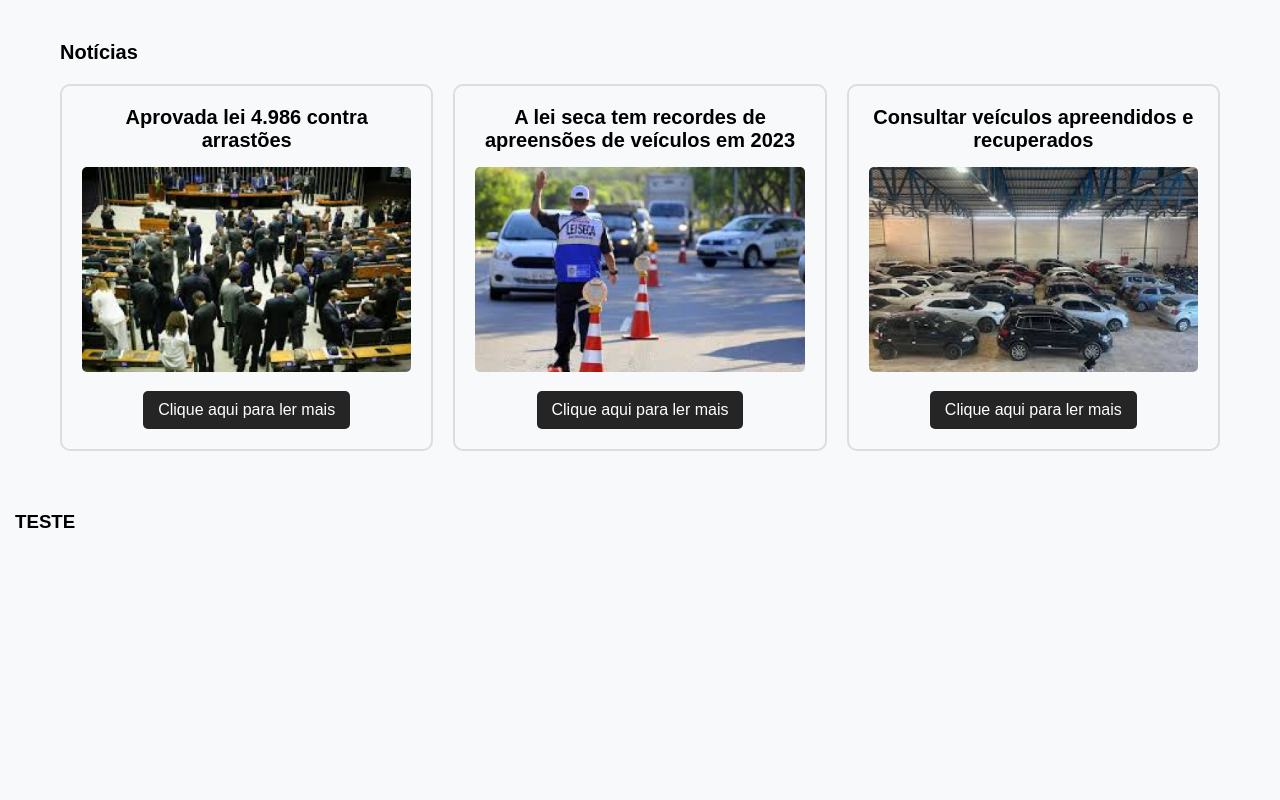
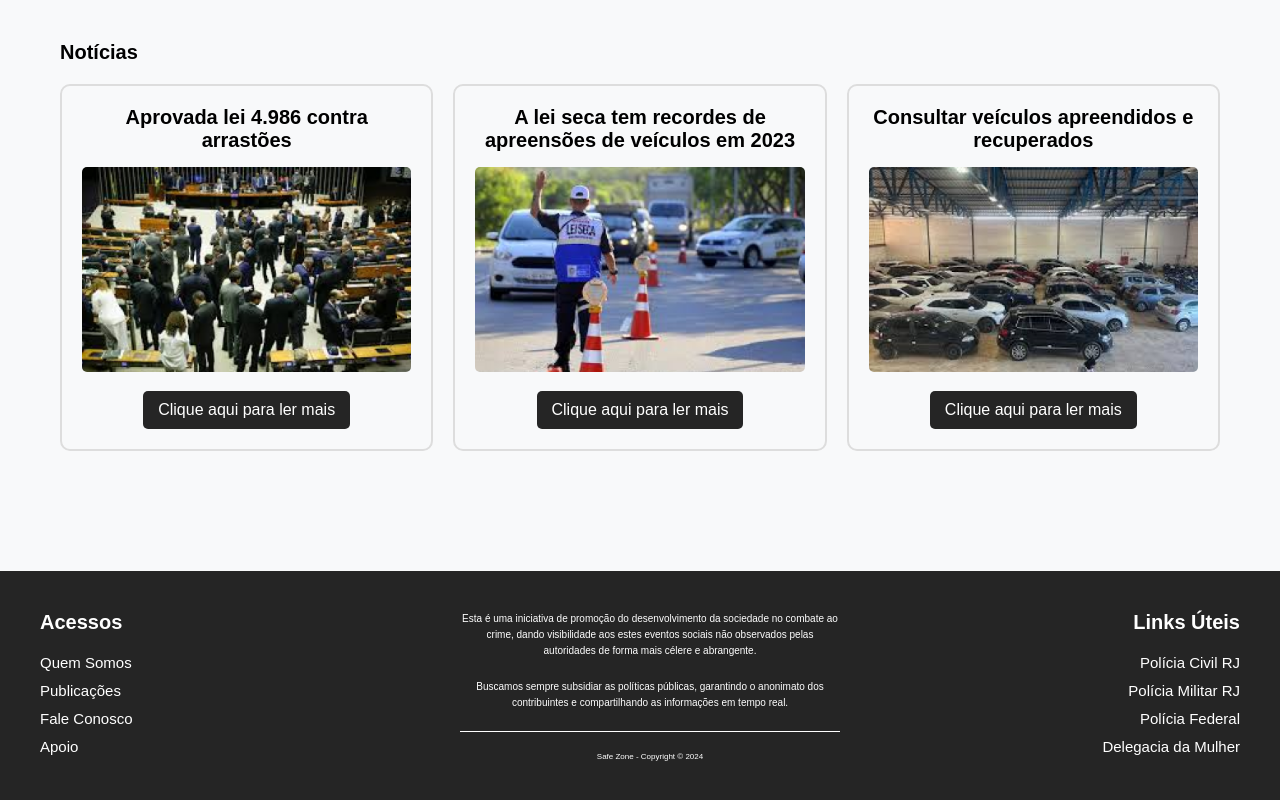
Before and after one commit to WantuilMicael/safezone, a React (Create React App) app: page / in a window 1280 px wide. Shown: the part 1208-2008 px from the top of the page. Before the commit the page ends 1741 px from the top, so only its background shows below. Built offline with nearby package versions, Linux system fonts and the light colour scheme.

Commit message:
construção do rodape

```diff
--- /dev/null
+++ b/src/components/Rodape/footer.css
@@ -0,0 +1,63 @@
+.footer {
+    display: flex;
+    justify-content: space-between; /* Distribui as seções igualmente */
+    padding: 40px 20px; /* Espaçamento interno do rodapé */
+    background-color: #252525; /* Cor de fundo do rodapé */
+    color: white; /* Cor do texto */
+    position: relative; /* Para ajustar a posição das seções */
+    margin-top: 60px;
+  }
+
+  .footer-section {
+    flex: 1; /* Faz as seções ocuparem o mesmo espaço */
+    margin: 0 20px; /* Espaçamento entre as seções */
+  }
+
+  .right-section {
+    margin-left: auto; /* Move a seção "Links Úteis" totalmente para a direita */
+    text-align: right; /* Alinha o conteúdo à direita */
+  }
+
+  .footer-title {
+    font-size: 20px; /* Tamanho do título */
+    margin-bottom: 20px; /* Espaçamento abaixo do título */
+    color: #fff; /* Cor do título */
+  }
+
+  .footer-links {
+    list-style: none; /* Remove marcadores de lista */
+    padding: 0; /* Remove o padding padrão */
+  }
+
+  .footer-links li {
+    margin-bottom: 10px; /* Espaçamento entre os itens */
+  }
+
+  .footer-links a {
+    font-size: 15px;
+    color: white; /* Cor dos links */
+    text-decoration: none; /* Remove o sublinhado */
+  }
+
+  .footer-links a:hover {
+    color: #103964; /* Cor ao passar o mouse */
+  }
+
+  .footer-text {
+    font-size: 10px; /* Tamanho do texto */
+    margin-bottom: 20px; /* Espaçamento abaixo do texto */
+    line-height: 1.6; /* Altura da linha para legibilidade */
+    text-align: center;
+  }
+
+  .footer-divider {
+    border: none; /* Remove a borda padrão */
+    border-top: 1px solid #fff; /* Adiciona uma linha de divisão */
+    margin: 20px 0; /* Espaçamento acima e abaixo da linha */
+  }
+
+  .footer-copyright {
+    font-size: 8px; /* Tamanho do texto de copyright */
+    text-align: center; /* Centraliza o texto */
+    margin-top: 10px; /* Espaçamento acima do texto */
+  }
--- a/src/components/Rodape/index.js
+++ b/src/components/Rodape/index.js
@@ -1,9 +1,84 @@
-import './rodape.css';
+import './footer.css';
 
-export default function Rodape() {
+const Footer = () => {
   return (
-    <div>
-      <h3>TESTE</h3>
-    </div>
+    <footer className='footer'>
+      <div className='footer-section left-section'>
+        <h3 className='footer-title'>Acessos</h3>
+        <ul className='footer-links'>
+          <li>
+            <a href='/quem-somos'>Quem Somos</a>
+          </li>
+          <li>
+            <a href='/publicacoes'>Publicações</a>
+          </li>
+          <li>
+            <a href='/fale-conosco'>Fale Conosco</a>
+          </li>
+          <li>
+            <a href='/apoio'>Apoio</a>
+          </li>
+        </ul>
+      </div>
+
+      <div className='footer-section center-section'>
+        <p className='footer-text'>
+          Esta é uma iniciativa de promoção do desenvolvimento da sociedade no
+          combate ao crime, dando visibilidade aos estes eventos sociais não
+          observados pelas autoridades de forma mais célere e abrangente.
+        </p>
+        <p className='footer-text'>
+          Buscamos sempre subsidiar as políticas públicas, garantindo o
+          anonimato dos contribuintes e compartilhando as informações em tempo
+          real.
+        </p>
+        <hr className='footer-divider' />
+        <p className='footer-copyright'>Safe Zone - Copyright © 2024</p>
+      </div>
+
+      <div className='footer-section right-section'>
+        <h3 className='footer-title'>Links Úteis</h3>
+        <ul className='footer-links'>
+          <li>
+            <a
+              href='https://www.policiacivilrj.net.br'
+              target='_blank'
+              rel='noopener noreferrer'
+            >
+              Polícia Civil RJ
+            </a>
+          </li>
+          <li>
+            <a
+              href='https://www.policiamilitar.rj.gov.br'
+              target='_blank'
+              rel='noopener noreferrer'
+            >
+              Polícia Militar RJ
+            </a>
+          </li>
+          <li>
+            <a
+              href='https://www.gov.br/pf/pt-br'
+              target='_blank'
+              rel='noopener noreferrer'
+            >
+              Polícia Federal
+            </a>
+          </li>
+          <li>
+            <a
+              href='https://www.gov.br/mdh/pt-br/assuntos/violencia-contra-as-mulheres/delegacia-da-mulher'
+              target='_blank'
+              rel='noopener noreferrer'
+            >
+              Delegacia da Mulher
+            </a>
+          </li>
+        </ul>
+      </div>
+    </footer>
   );
-}
+};
+
+export default Footer;
```
Also changed, not shown: src/components/Rodape/rodape.css (deleted).
